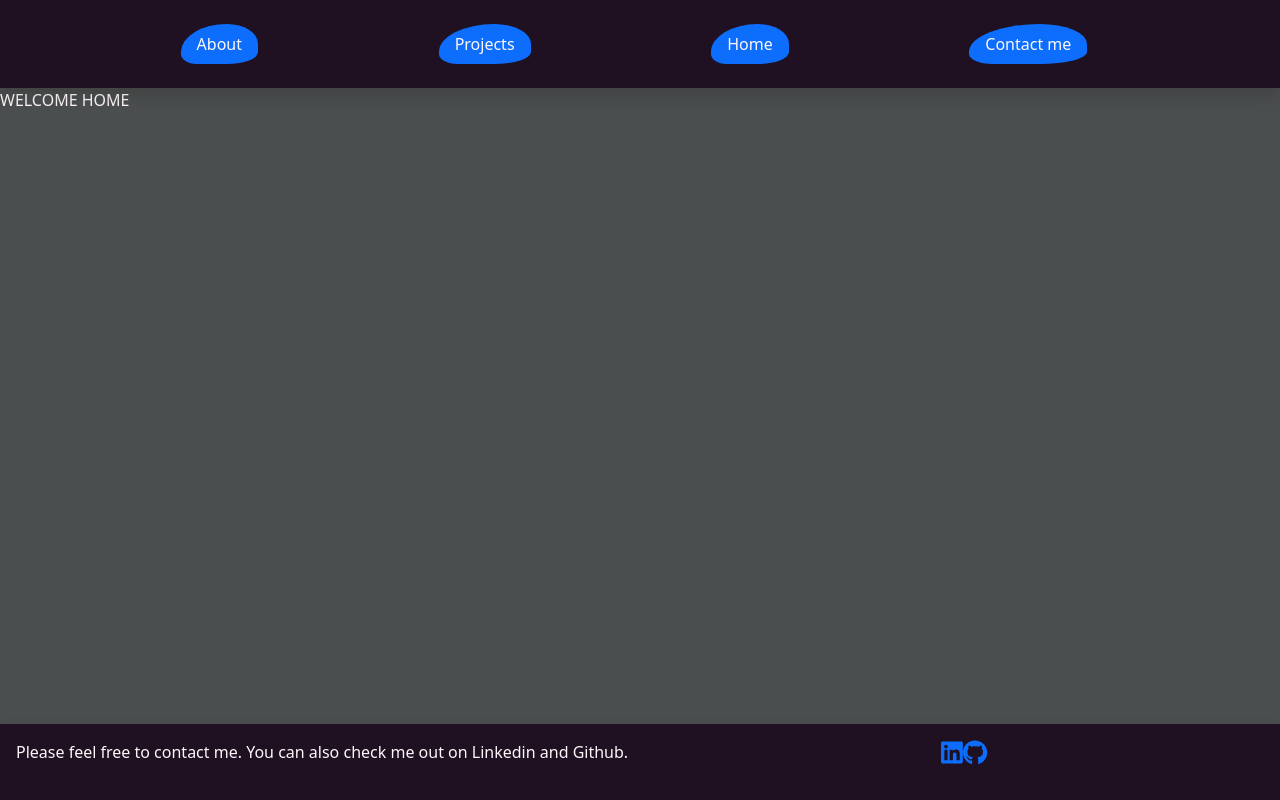
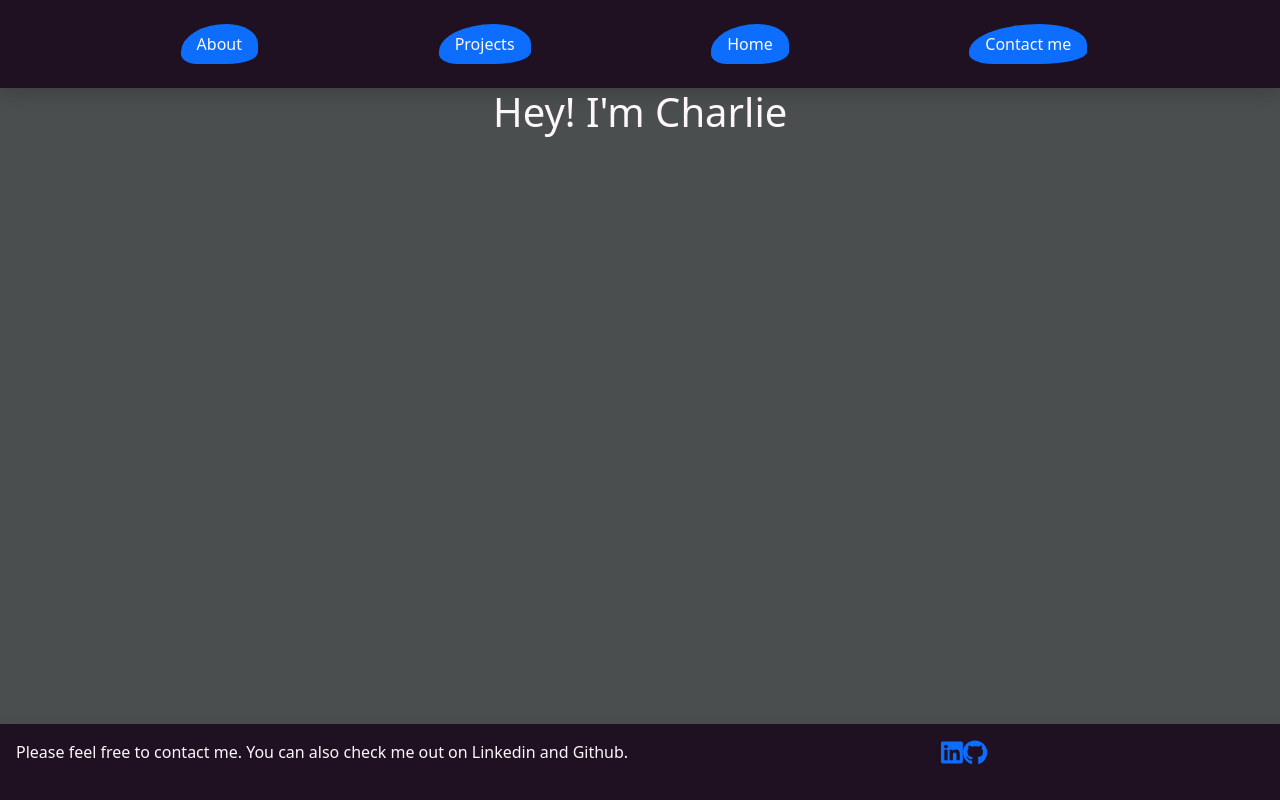
Before and after one commit to 4Charlie4/charlieReactPortfolio, a React (Create React App) app in the folder charlie-portfolio/: page / in a window 1280 px wide. Built offline with nearby package versions, Linux system fonts and the light colour scheme.

Commit message:
adjusted animation

```diff
--- a/charlie-portfolio/src/App.js
+++ b/charlie-portfolio/src/App.js
@@ -13,6 +13,7 @@ function App() {
           <Route path="/" element={<Home />} />
           <Route path="/about" element={<About />} />
           <Route path="/projects" element={<Projects />} />
+          <Route path="/contact" element={<contact />} />
           <Route path="*" element={<Home />} />
         </Routes>
       </main>
--- a/charlie-portfolio/src/components/Home/index.js
+++ b/charlie-portfolio/src/components/Home/index.js
@@ -1,9 +1,14 @@
 import React from "react";
 
 function Home() {
-    return (
-        <div>WELCOME HOME</div>
-    )
+  return (
+    <section className="row">
+      <div className="d-flex flex-column align-items-center">
+        <h1 className="homeH1">Hey! I'm Charlie</h1>
+        <p></p>
+      </div>
+    </section>
+  );
 }
 
 export default Home;
--- a/charlie-portfolio/src/index.scss
+++ b/charlie-portfolio/src/index.scss
@@ -52,7 +52,7 @@ body {
   z-index: 1;
   transform-style: preserve-3d;
   animation: fadeIn 1s forwards;
-  animation-delay: 1s;
+  // animation-delay: 1s;
 }
  h2 {
   font-weight: 300;
@@ -89,3 +89,7 @@ body {
 // .footP {
 
 // }
+
+.homeH1 {
+  animation: lightSpeedInRight 2s forwards;
+}
```
Also changed, not shown: charlie-portfolio/src/components/Contact/index.js (added).
